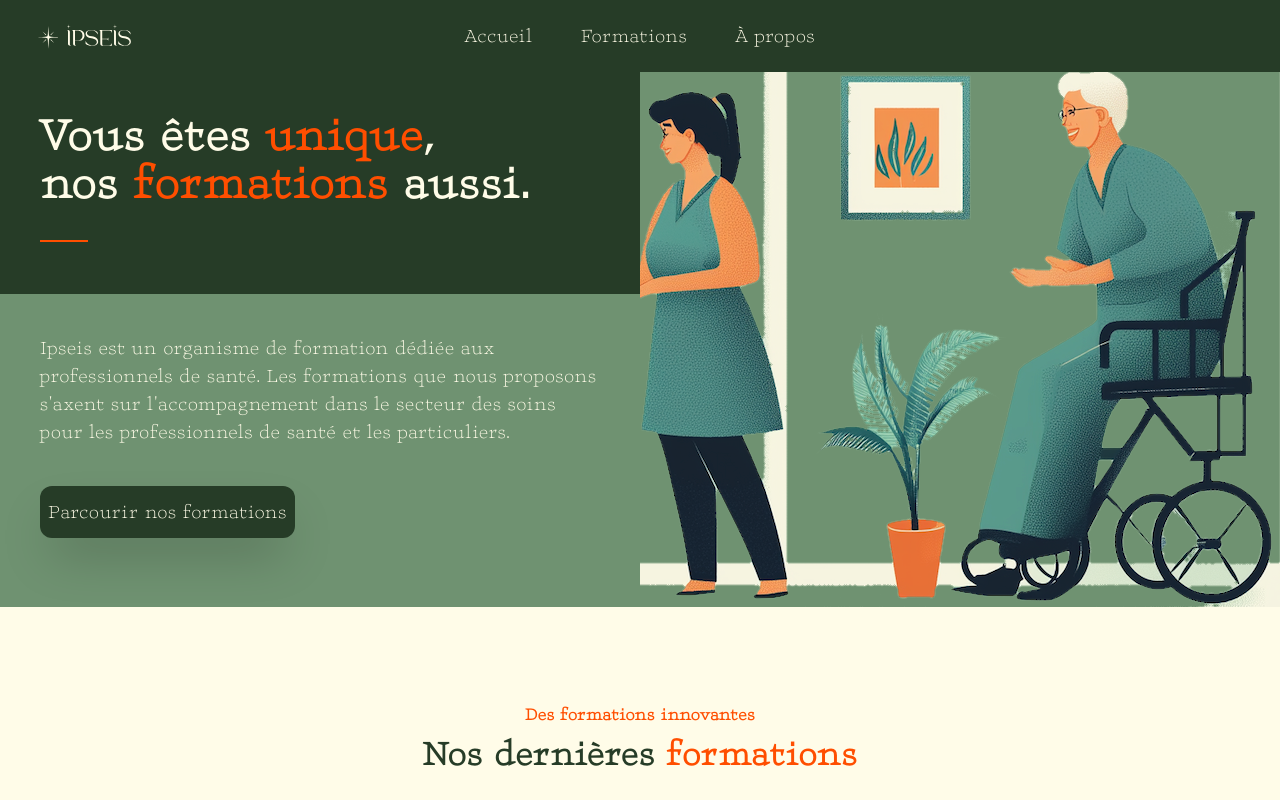
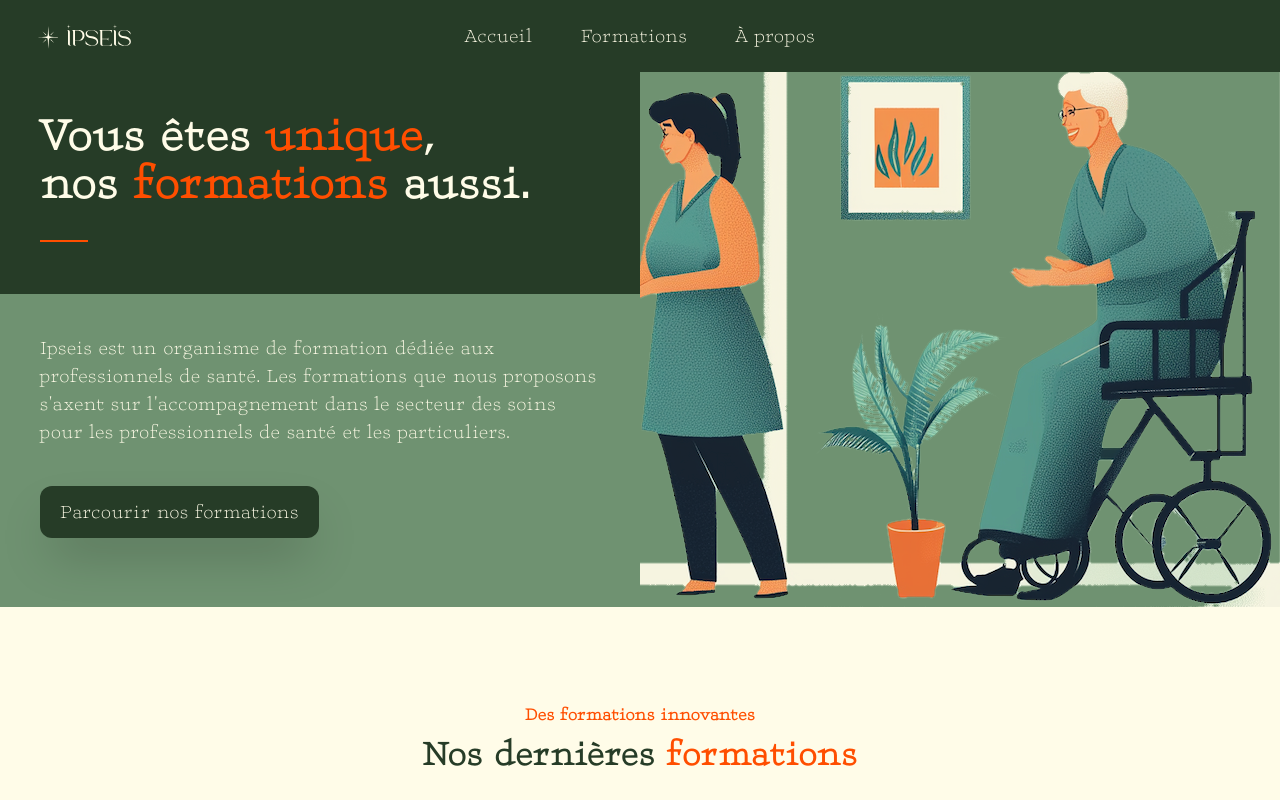
Before and after one commit to Jyok1m/ipseis, a Next.js app: page / in a window 1280 px wide. Shown: the top 800 px of the page. Built offline with nearby package versions, Linux system fonts and the light colour scheme.

Commit message:
Refactoriser la taille de police et les styles du bouton "Parcourir nos formations" sur la page d'accueil

```diff
--- a/src/app/page.tsx
+++ b/src/app/page.tsx
@@ -105,7 +105,7 @@ export default function Accueil() {
 						<div className="mt-10">
 							<button
 								onClick={() => router.push("/formations")}
-								className="bg-univers text-support py-3 px-2 rounded-xl hover:opacity-80 shadow-2xl text-xl"
+								className="bg-univers text-support py-3 px-5 rounded-xl hover:opacity-80 shadow-2xl text-xl"
 							>
 								Parcourir nos formations
 							</button>
```
